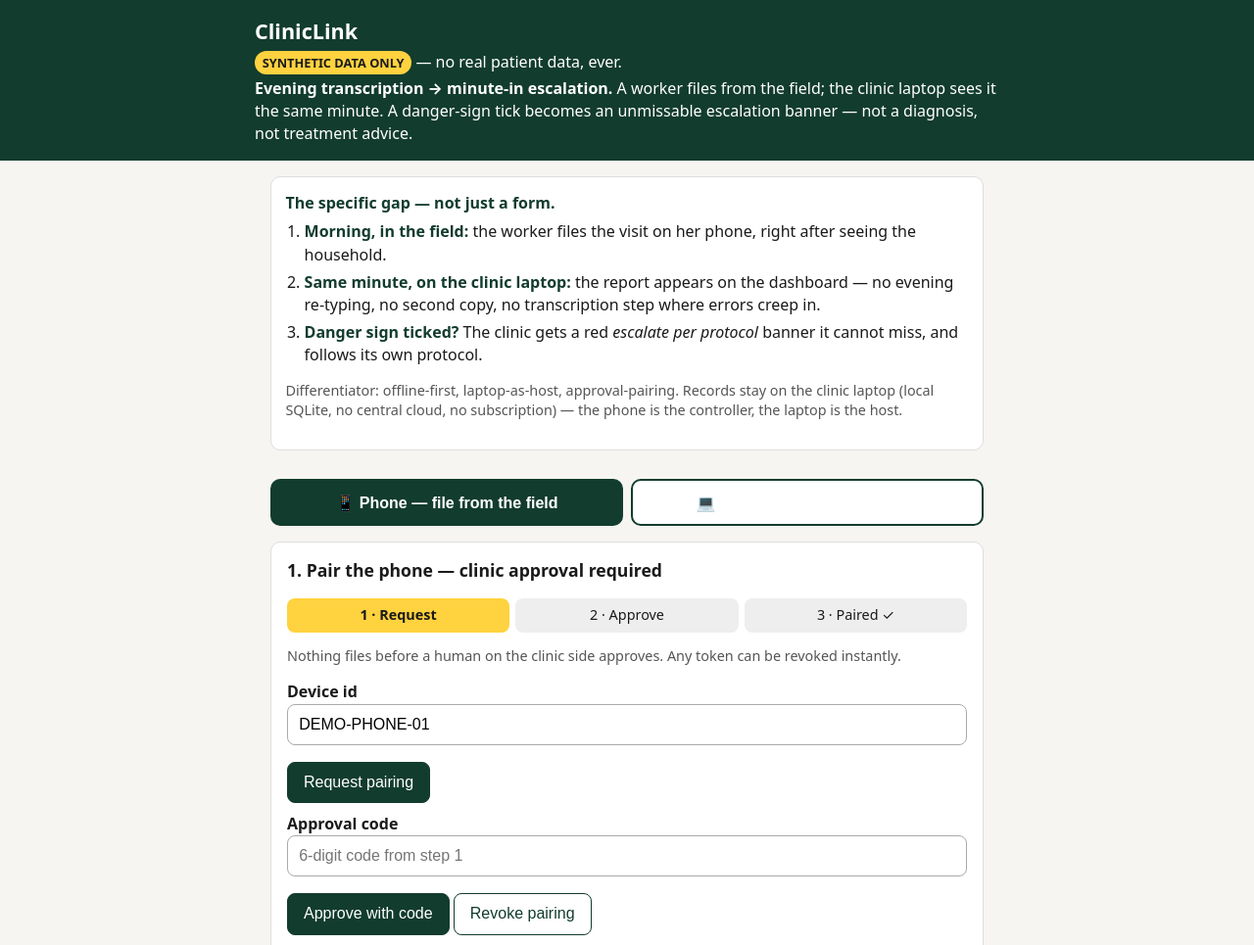
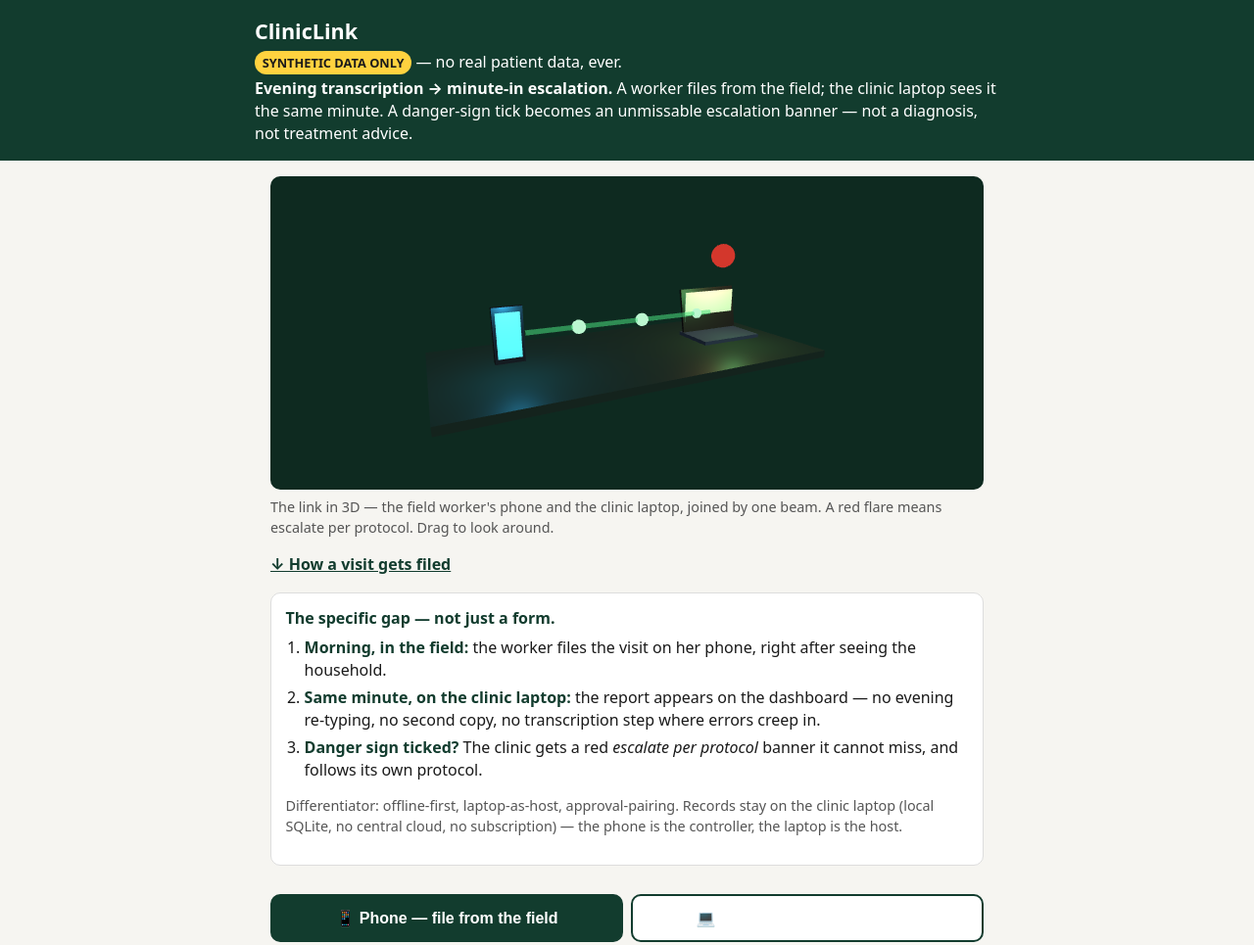
Before and after one commit to MSAbhishek22/cliniclink, a plain HTML site: page static/index.html in a window 1280 px wide. Shown: the top 965 px of the page at 98% size. Drawn offline with nearby package versions, Linux system fonts and the light colour scheme.

Commit message:
3D hero: clinic link beam + escalation flare (Wave 2A audit fix)

```diff
--- a/static/index.html
+++ b/static/index.html
@@ -45,6 +45,10 @@ button.danger{background:#a00;border-color:#a00}
 .muted{color:#555;font-size:.9em}
 footer{margin-top:1.5em;font-size:.9em;color:#444}
 @media(max-width:480px){.stats{grid-template-columns:1fr 1fr 1fr}.stat b{font-size:1.3em}header h1{font-size:1.15em}}
+.hero3d-block{margin:1em 0}
+#hero3d{width:100%;height:320px;display:block;border-radius:10px;background:#0e2a20}
+.hero3d-cap{margin:.5em 0}
+.scroll-cue{font-weight:700;color:#123c2e}
 </style>
 </head>
 <body>
@@ -57,7 +61,13 @@ footer{margin-top:1.5em;font-size:.9em;color:#444}
 </header>
 <div class="wrap">
 
-<div class="story">
+<div class="hero3d-block">
+<canvas id="hero3d" aria-label="3D clinic link: a field worker node and a clinic laptop node joined by a pulsing data beam, with a red escalation flare"></canvas>
+<p class="hero3d-cap muted">The link in 3D — the field worker's phone and the clinic laptop, joined by one beam. A red flare means escalate per protocol. Drag to look around.</p>
+<p><a class="scroll-cue" href="#story">↓ How a visit gets filed</a></p>
+</div>
+
+<div class="story" id="story">
 <strong>The specific gap — not just a form.</strong>
 <ol>
 <li><strong>Morning, in the field:</strong> the worker files the visit on her phone, right after seeing the household.</li>
@@ -229,5 +239,140 @@ async function refresh(){
   document.getElementById("out").textContent = JSON.stringify({summary: s, visits: v.visits}, null, 2);
 }
 </script>
+<script type="importmap">
+{
+  "imports": {
+    "three": "https://cdn.jsdelivr.net/npm/three@0.160.0/build/three.module.js"
+  }
+}
+</script>
+<script type="module">
+/* ClinicLink — 3D clinic link (hero). Two glowing nodes (field worker
+ * phone <-> clinic laptop) joined by a pulsing data beam, with a red
+ * escalation flare. Auto-inits on first load, drag to rotate, one
+ * still frame under prefers-reduced-motion, pauses off-screen. */
+import * as THREE from 'three';
+(function () {
+  var canvas = document.getElementById('hero3d');
+  if (!canvas) return;
+  var reduced = window.matchMedia('(prefers-reduced-motion: reduce)').matches;
+  var renderer;
+  try {
+    renderer = new THREE.WebGLRenderer({ canvas: canvas, alpha: true, antialias: true });
+  } catch (e) { return; }
+  renderer.setPixelRatio(Math.min(window.devicePixelRatio || 1, 2));
+  var scene = new THREE.Scene();
+  var camera = new THREE.PerspectiveCamera(42, 1, 0.1, 100);
+  camera.position.set(0, 2.6, 8.2);
+  camera.lookAt(0, 0.4, 0);
+  scene.add(new THREE.AmbientLight(0xffffff, 0.7));
+  var key = new THREE.DirectionalLight(0xffffff, 1.2);
+  key.position.set(4, 7, 5);
+  scene.add(key);
+  var world = new THREE.Group();
+  scene.add(world);
+  var mat = function (c, e, ei) {
+    return new THREE.MeshStandardMaterial({ color: c, roughness: 0.45, emissive: e || 0x000000, emissiveIntensity: ei || 0 });
+  };
+  var box = function (w, h, d, m, x, y, z) {
+    var mesh = new THREE.Mesh(new THREE.BoxGeometry(w, h, d), m);
+    mesh.position.set(x, y, z);
+    world.add(mesh);
+    return mesh;
+  };
+  /* Ground. */
+  box(7.6, 0.15, 3.6, mat(0x1d332a, 0, 0), 0, -0.08, 0);
+  /* Field-worker phone node (left). */
+  box(0.55, 1.05, 0.1, mat(0x1a1a1a), -2.4, 0.65, 0);
+  box(0.44, 0.85, 0.02, mat(0x7dd3fc, 0x0ea5e9, 0.9), -2.4, 0.65, 0.06);
+  var phoneGlow = new THREE.PointLight(0x38bdf8, 6, 5);
+  phoneGlow.position.set(-2.4, 1.2, 0.6);
+  world.add(phoneGlow);
+  /* Clinic laptop node (right). */
+  box(1.5, 0.08, 1.0, mat(0x334155), 2.4, 0.08, 0);
+  var screen = box(1.5, 1.0, 0.06, mat(0x1a1a1a), 2.4, 0.62, -0.45);
+  screen.rotation.x = -0.18;
+  box(1.36, 0.86, 0.02, mat(0xd8ead9, 0x16a34a, 0.7), 2.4, 0.62, -0.41);
+  var clinicGlow = new THREE.PointLight(0x4ade80, 6, 5);
+  clinicGlow.position.set(2.4, 1.2, 0.6);
+  world.add(clinicGlow);
+  /* Pulsing data beam between the nodes. */
+  var beam = new THREE.Mesh(
+    new THREE.CylinderGeometry(0.05, 0.05, 4.2, 12, 1, true),
+    new THREE.MeshBasicMaterial({ color: 0x4ade80, transparent: true, opacity: 0.55 })
+  );
+  beam.rotation.z = Math.PI / 2;
+  beam.position.set(0, 0.65, 0);
+  world.add(beam);
+  var pulses = [];
+  for (var i = 0; i < 3; i++) {
+    var p = new THREE.Mesh(
+      new THREE.SphereGeometry(0.11, 14, 12),
+      new THREE.MeshBasicMaterial({ color: 0xbbf7d0 })
+    );
+    p.position.set(-1.6 + i * 1.6, 0.65, 0);
+    world.add(p);
+    pulses.push(p);
+  }
+  /* Red escalation flare above the clinic node. */
+  var flare = new THREE.Mesh(
+    new THREE.SphereGeometry(0.22, 16, 14),
+    new THREE.MeshBasicMaterial({ color: 0xff3b30, transparent: true, opacity: 0.9 })
+  );
+  flare.position.set(2.4, 1.9, 0);
+  world.add(flare);
+  var flareLight = new THREE.PointLight(0xff3b30, 5, 6);
+  flareLight.position.set(2.4, 1.9, 0.5);
+  world.add(flareLight);
+  var rotY = 0, targetRotY = 0, dragging = false, lastX = 0;
+  canvas.addEventListener('pointerdown', function (e) { dragging = true; lastX = e.clientX; canvas.setPointerCapture(e.pointerId); });
+  canvas.addEventListener('pointermove', function (e) {
+    if (!dragging) return;
+    targetRotY += (e.clientX - lastX) * 0.008;
+    lastX = e.clientX;
+  });
+  function endDrag() { dragging = false; }
+  canvas.addEventListener('pointerup', endDrag);
+  canvas.addEventListener('pointercancel', endDrag);
+  function resize() {
+    var w = canvas.clientWidth || 700, h = canvas.clientHeight || 320;
+    renderer.setSize(w, h, false);
+    camera.aspect = w / h;
+    camera.updateProjectionMatrix();
+  }
+  window.addEventListener('resize', resize);
+  resize();
+  var visible = true;
+  if ('IntersectionObserver' in window) {
+    new IntersectionObserver(function (entries) { visible = entries[0].isIntersecting; }, { threshold: 0.02 }).observe(canvas);
+  }
+  var clock = new THREE.Clock();
+  var raf = null;
+  function frame() {
+    raf = null;
+    var t = clock.getElapsedTime();
+    if (!dragging) targetRotY += 0.0016;
+    rotY += (targetRotY - rotY) * 0.08;
+    world.rotation.y = rotY;
+    pulses.forEach(function (p, i) {
+      var c = ((t * 0.45 + i / 3) % 1);
+      p.position.x = -2.1 + c * 4.2;
+      p.material.opacity = 1;
+      var s = 1 + 0.3 * Math.sin(t * 4 + i);
+      p.scale.set(s, s, s);
+    });
+    var flarePulse = 0.55 + 0.45 * Math.sin(t * 2.6);
+    flare.material.opacity = 0.45 + flarePulse * 0.5;
+    flareLight.intensity = 2 + flarePulse * 7;
+    flare.scale.setScalar(1 + flarePulse * 0.25);
+    renderer.render(scene, camera);
+    if (!reduced && visible && !document.hidden) raf = requestAnimationFrame(frame);
+  }
+  function kick() { if (raf === null) { clock.getDelta(); raf = requestAnimationFrame(frame); } }
+  document.addEventListener('visibilitychange', function () { if (!document.hidden) kick(); });
+  if (reduced) { frame(); } else { kick(); }
+  window.__cliniclink3DReady = true;
+})();
+</script>
 </body>
 </html>
```
